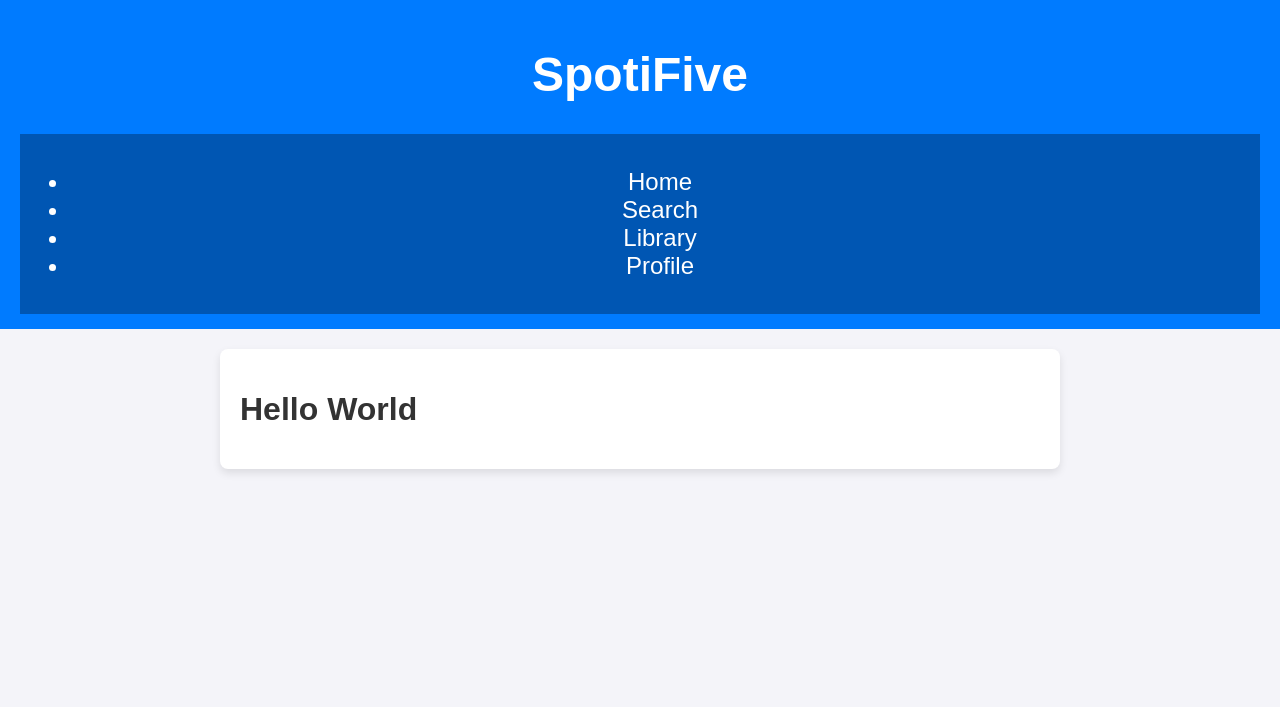
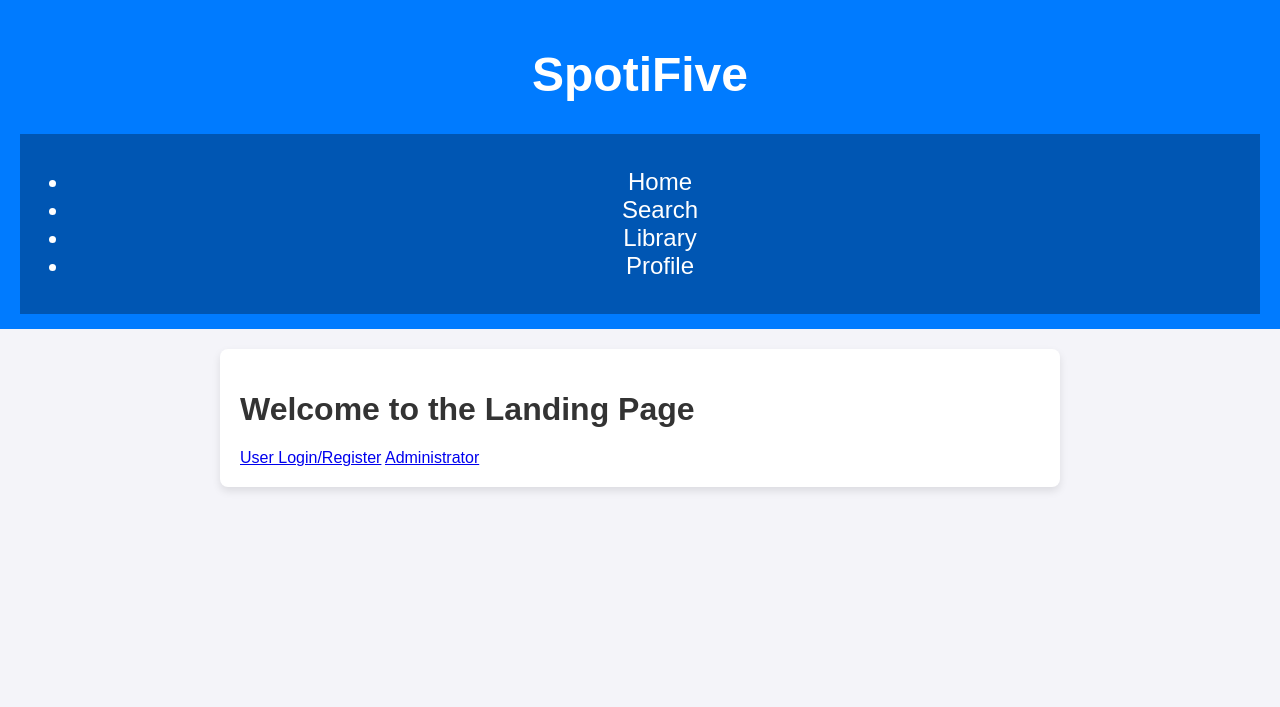
Before and after one commit to tntwj/spoti5_DB, a PHP site: page / in a window 1280 px wide. Shown: the top 707 px of the page. Run offline with PHP 8.4, Linux system fonts and the light colour scheme.

Commit message:
landing page with 2 href, one link to user page and another one for administrator

```diff
--- a/template/landing-page.php
+++ b/template/landing-page.php
@@ -1 +1,10 @@
-<h1>Hello World</h1>
+<div class="main-content">
+    <h1>Welcome to the Landing Page</h1>
+    <div class="button-container">
+        <!-- Button for User Login/Register -->
+        <a href="user-login-register.php" class="btn">User Login/Register</a>
+
+        <!-- Button for Administrator -->
+        <a href="admin-login.php" class="btn">Administrator</a>
+    </div>
+</div>
```
